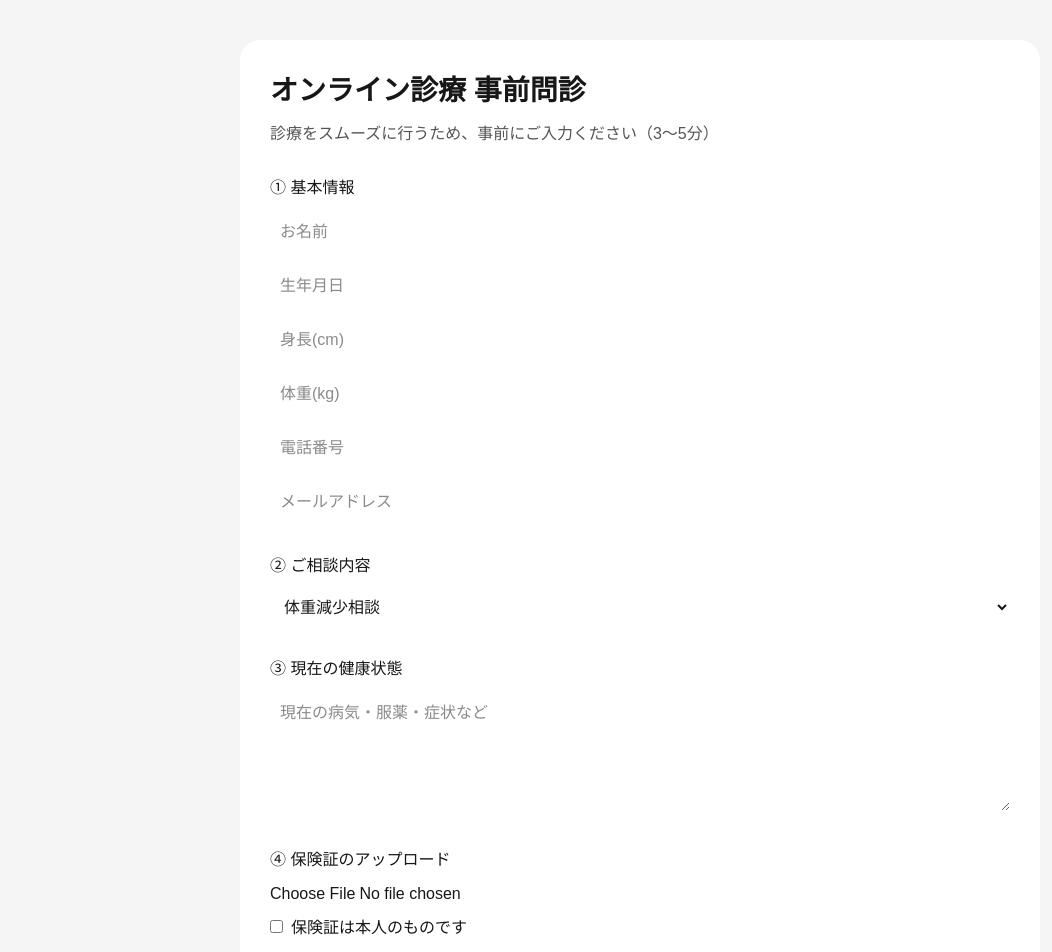
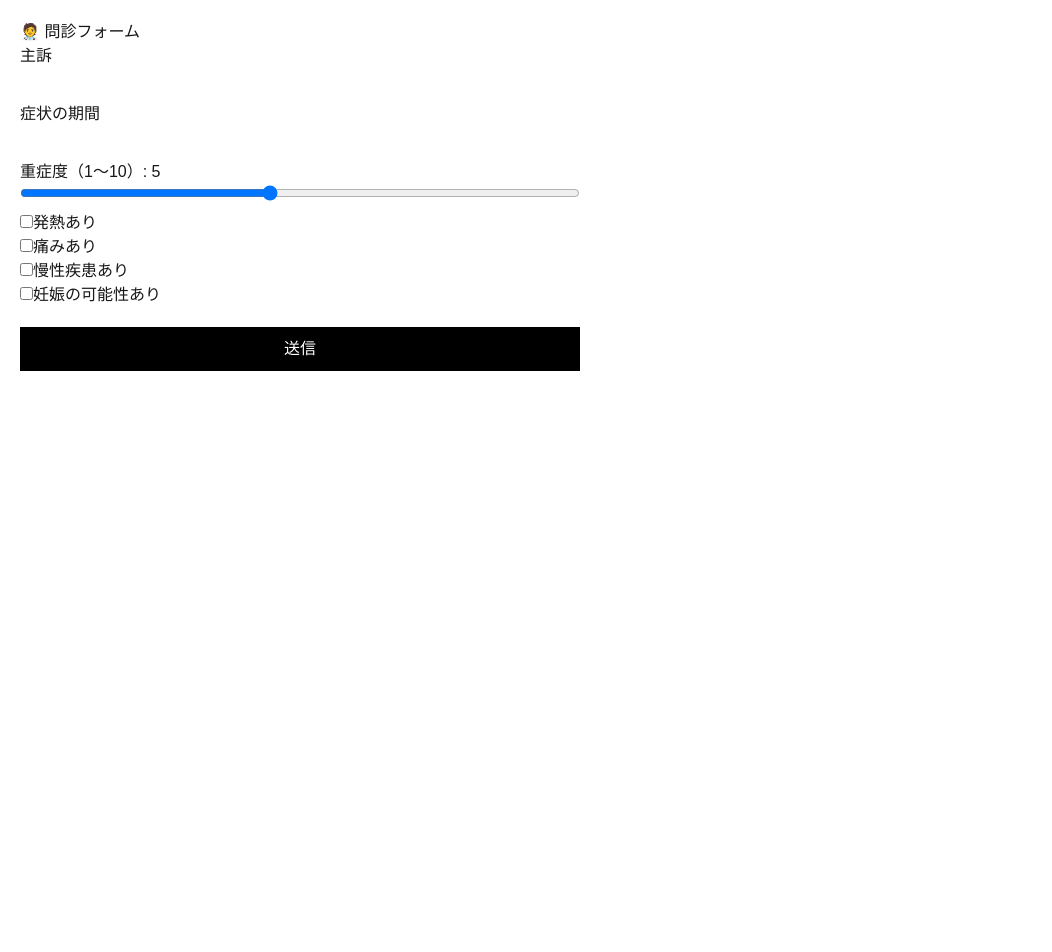
Before and after one commit to 55hanachan/medon-intake, a Next.js app: page / in a window 1280 px wide. Shown: the top 952 px of the page, without its empty margins (0-1052 px from the left). After the commit the page ends 800 px from the top, so only its background shows below. Built offline with nearby package versions, Linux system fonts and the light colour scheme.

Commit message:
Update page.tsx

```diff
--- a/app/page.tsx
+++ b/app/page.tsx
@@ -1,231 +1,154 @@
-'use client';
+"use client";
 
-import { useState } from 'react';
+import { useState } from "react";
 
-type FormState = {
-  name: string;
-  birthday: string;
-  height: string;
-  weight: string;
-  consultation: string;
-  healthStatus: string;
-  other: string;
-  phone: string;
-  email: string;
-  emergencyName: string;
-  emergencyPhone: string;
-  agreeTerms: boolean;
-  agreePrivacy: boolean;
-  agreeInsurance: boolean;
-};
-
-export default function Home() {
-  const [form, setForm] = useState<FormState>({
-    name: '',
-    birthday: '',
-    height: '',
-    weight: '',
-    consultation: '体重減少相談',
-    healthStatus: '',
-    other: '',
-    phone: '',
-    email: '',
-    emergencyName: '',
-    emergencyPhone: '',
-    agreeTerms: false,
-    agreePrivacy: false,
-    agreeInsurance: false,
+export default function IntakePage() {
+  const [form, setForm] = useState({
+    visit_id: "",
+    chief_complaint: "",
+    symptoms_duration: "",
+    severity: 5,
+    has_fever: false,
+    has_pain: false,
+    has_chronic_disease: false,
+    pregnancy_possible: false,
   });
 
-  const [insuranceFile, setInsuranceFile] = useState<File | null>(null);
-  const [submitting, setSubmitting] = useState(false);
-
-  const handleChange = (
-    e: React.ChangeEvent<HTMLInputElement | HTMLTextAreaElement | HTMLSelectElement>
-  ) => {
-    const target = e.target;
+  const handleChange = (e: any) => {
+    const { name, value, type, checked } = e.target;
 
     setForm((prev) => ({
       ...prev,
-      [target.name]:
-        target instanceof HTMLInputElement && target.type === 'checkbox'
-          ? target.checked
-          : target.value,
+      [name]:
+        type === "checkbox"
+          ? checked
+          : name === "severity"
+          ? Number(value)
+          : value,
     }));
   };
 
-  const handleFileChange = (e: React.ChangeEvent<HTMLInputElement>) => {
-    setInsuranceFile(e.target.files?.[0] ?? null);
-  };
-
   const handleSubmit = async () => {
-    if (!form.name || !form.birthday || !form.phone || !form.email) {
-      alert('氏名・生年月日・電話番号・メールアドレスは必須です。');
-      return;
-    }
-
-    if (!form.agreeTerms || !form.agreePrivacy) {
-      alert('利用規約・個人情報の取り扱いへの同意が必要です。');
-      return;
-    }
-
-    setSubmitting(true);
-
-    try {
-      const payload = new FormData();
-      payload.append('name', form.name);
-      payload.append('birthday', form.birthday);
-      payload.append('height', form.height);
-      payload.append('weight', form.weight);
-      payload.append('consultation', form.consultation);
-      payload.append('healthStatus', form.healthStatus);
-      payload.append('other', form.other);
-      payload.append('phone', form.phone);
-      payload.append('email', form.email);
-      payload.append('emergencyName', form.emergencyName);
-      payload.append('emergencyPhone', form.emergencyPhone);
-      payload.append('agreeTerms', String(form.agreeTerms));
-      payload.append('agreePrivacy', String(form.agreePrivacy));
-      payload.append('agreeInsurance', String(form.agreeInsurance));
-
-      if (insuranceFile) {
-        payload.append('insuranceFile', insuranceFile);
-      }
-
-      const res = await fetch('/api/intake', {
-        method: 'POST',
-        body: payload,
+    const res = await fetch("/api/intake", {
+      method: "POST",
+      headers: {
+        "Content-Type": "application/json",
+      },
+      body: JSON.stringify(form),
     });
 
-      if (!res.ok) {
-        throw new Error('送信失敗');
-      }
+    const data = await res.json();
+    console.log("saved:", data);
 
-      alert('問診票を送信しました。');
-      window.location.href = '/thanks';
-    } catch {
-      alert('送信に失敗しました。時間をおいて再度お試しください。');
-    } finally {
-      setSubmitting(false);
+    if (data.ok) {
+      alert("送信成功");
+    } else {
+      alert("エラー");
     }
   };
 
   return (
-    <div style={{ minHeight: '100vh', background: '#f5f5f5', padding: '40px' }}>
-      <div style={{ maxWidth: '800px', margin: '0 auto', background: 'white', padding: '30px', borderRadius: '20px' }}>
-        <h1 style={{ fontSize: '28px', fontWeight: 'bold', marginBottom: '10px' }}>
-          オンライン診療 事前問診
-        </h1>
+    <div style={{ padding: 20, maxWidth: 600 }}>
+      <h1>🧑‍⚕️ 問診フォーム</h1>
 
-        <p style={{ marginBottom: '30px', color: '#555' }}>
-          診療をスムーズに行うため、事前にご入力ください（3〜5分）
-        </p>
+      {/* 主訴 */}
+      <div>
+        <label>主訴</label>
+        <input
+          name="chief_complaint"
+          value={form.chief_complaint}
+          onChange={handleChange}
+          style={{ width: "100%", marginBottom: 10 }}
+        />
+      </div>
 
-        <h2 style={{ marginTop: '20px' }}>① 基本情報</h2>
+      {/* 期間 */}
+      <div>
+        <label>症状の期間</label>
+        <input
+          name="symptoms_duration"
+          value={form.symptoms_duration}
+          onChange={handleChange}
+          style={{ width: "100%", marginBottom: 10 }}
+        />
+      </div>
 
-        <input name="name" value={form.name} onChange={handleChange} placeholder="お名前" style={{ width: '100%', padding: '10px', marginTop: '10px' }} />
-        <input name="birthday" value={form.birthday} onChange={handleChange} placeholder="生年月日" style={{ width: '100%', padding: '10px', marginTop: '10px' }} />
-        <input name="height" value={form.height} onChange={handleChange} placeholder="身長(cm)" style={{ width: '100%', padding: '10px', marginTop: '10px' }} />
-        <input name="weight" value={form.weight} onChange={handleChange} placeholder="体重(kg)" style={{ width: '100%', padding: '10px', marginTop: '10px' }} />
-        <input name="phone" value={form.phone} onChange={handleChange} placeholder="電話番号" style={{ width: '100%', padding: '10px', marginTop: '10px' }} />
-        <input name="email" value={form.email} onChange={handleChange} placeholder="メールアドレス" style={{ width: '100%', padding: '10px', marginTop: '10px' }} />
+      {/* 重症度 */}
+      <div>
+        <label>重症度（1〜10）: {form.severity}</label>
+        <input
+          type="range"
+          name="severity"
+          min="1"
+          max="10"
+          value={form.severity}
+          onChange={handleChange}
+          style={{ width: "100%", marginBottom: 10 }}
+        />
+      </div>
 
-        <h2 style={{ marginTop: '30px' }}>② ご相談内容</h2>
-
-        <select name="consultation" value={form.consultation} onChange={handleChange} style={{ width: '100%', padding: '10px', marginTop: '10px' }}>
-          <option>体重減少相談</option>
-          <option>GLP-1治療相談</option>
-          <option>糖尿病相談</option>
-          <option>マンジャロ継続希望</option>
-          <option>その他</option>
-        </select>
-
-        <h2 style={{ marginTop: '30px' }}>③ 現在の健康状態</h2>
-
-        <textarea
-          name="healthStatus"
-          value={form.healthStatus}
-          onChange={handleChange}
-          placeholder="現在の病気・服薬・症状など"
-          style={{ width: '100%', height: '120px', padding: '10px', marginTop: '10px' }}
-        />
-
-        <h2 style={{ marginTop: '30px' }}>④ 保険証のアップロード</h2>
-
-        <input
-          type="file"
-          accept="image/*,.pdf"
-          onChange={handleFileChange}
-          style={{ width: '100%', marginTop: '10px' }}
-        />
-
-        <label style={{ display: 'block', marginTop: '10px' }}>
+      {/* チェック項目 */}
+      <div>
+        <label>
           <input
             type="checkbox"
-            name="agreeInsurance"
-            checked={form.agreeInsurance}
+            name="has_fever"
+            checked={form.has_fever}
             onChange={handleChange}
-            style={{ marginRight: '8px' }}
           />
-          保険証は本人のものです
+          発熱あり
         </label>
+      </div>
 
-        <h2 style={{ marginTop: '30px' }}>⑤ 緊急連絡先</h2>
-
-        <input name="emergencyName" value={form.emergencyName} onChange={handleChange} placeholder="緊急連絡先の氏名" style={{ width: '100%', padding: '10px', marginTop: '10px' }} />
-        <input name="emergencyPhone" value={form.emergencyPhone} onChange={handleChange} placeholder="緊急連絡先の電話番号" style={{ width: '100%', padding: '10px', marginTop: '10px' }} />
-
-        <h2 style={{ marginTop: '30px' }}>⑥ その他</h2>
-
-        <textarea
-          name="other"
-          value={form.other}
-          onChange={handleChange}
-          placeholder="自由記述"
-          style={{ width: '100%', height: '120px', padding: '10px', marginTop: '10px' }}
-        />
-
-        <h2 style={{ marginTop: '30px' }}>⑦ 同意事項</h2>
-
-        <label style={{ display: 'block', marginTop: '10px' }}>
+      <div>
+        <label>
           <input
             type="checkbox"
-            name="agreeTerms"
-            checked={form.agreeTerms}
+            name="has_pain"
+            checked={form.has_pain}
             onChange={handleChange}
-            style={{ marginRight: '8px' }}
           />
-          利用規約に同意します
+          痛みあり
         </label>
+      </div>
 
-        <label style={{ display: 'block', marginTop: '10px' }}>
+      <div>
+        <label>
           <input
             type="checkbox"
-            name="agreePrivacy"
-            checked={form.agreePrivacy}
+            name="has_chronic_disease"
+            checked={form.has_chronic_disease}
             onChange={handleChange}
-            style={{ marginRight: '8px' }}
           />
-          個人情報の取り扱いに同意します
+          慢性疾患あり
         </label>
+      </div>
 
+      <div>
+        <label>
+          <input
+            type="checkbox"
+            name="pregnancy_possible"
+            checked={form.pregnancy_possible}
+            onChange={handleChange}
+          />
+          妊娠の可能性あり
+        </label>
+      </div>
+
+      {/* 送信 */}
       <button
         onClick={handleSubmit}
-          disabled={submitting}
         style={{
-            width: '100%',
-            marginTop: '30px',
-            padding: '15px',
-            background: submitting ? '#666' : 'black',
-            color: 'white',
-            borderRadius: '10px',
-            fontSize: '16px',
-            cursor: 'pointer',
+          marginTop: 20,
+          padding: 10,
+          width: "100%",
+          background: "black",
+          color: "white",
         }}
       >
-          {submitting ? '送信中...' : '問診を送信する'}
+        送信
       </button>
-      </div>
     </div>
   );
 }
```
Lines whose indentation alone changed are shown as unchanged.
